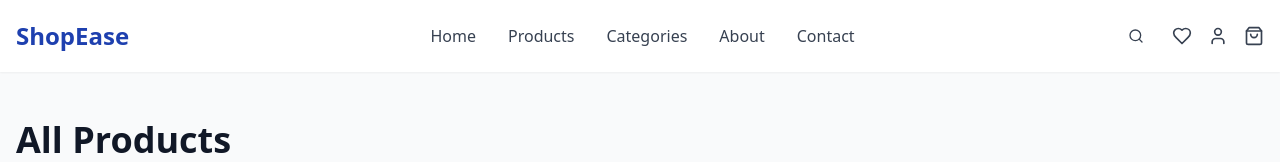
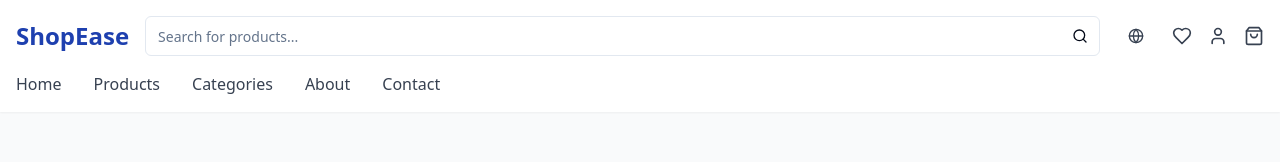
Before and after one commit to ammarsalah534/e-commerce-react, a React (Vite) app: page /category/toys in a window 1280 px wide. Shown: the top 162 px of the page. Built offline with nearby package versions, Linux system fonts and the light colour scheme.

Commit message:
Refactor: Update header with new elements
Update the header component to include a logo, search bar, language selector, cart, and profile/login button.

```diff
--- a/src/components/layout/Header.tsx
+++ b/src/components/layout/Header.tsx
@@ -8,7 +8,7 @@ import {
   Menu,
   X,
   Heart,
-  Home
+  Globe
 } from 'lucide-react';
 import { useCart } from '@/context/CartContext';
 import { Badge } from '@/components/ui/badge';
@@ -21,6 +21,12 @@ import {
   SheetTitle,
   SheetTrigger
 } from '@/components/ui/sheet';
+import {
+  DropdownMenu,
+  DropdownMenuContent,
+  DropdownMenuItem,
+  DropdownMenuTrigger,
+} from "@/components/ui/dropdown-menu";
 
 const Header: React.FC = () => {
   const { totalItems } = useCart();
@@ -37,6 +43,13 @@ const Header: React.FC = () => {
     console.log('Searching for:', searchQuery);
   };
 
+  const languages = [
+    { code: 'en', name: 'English' },
+    { code: 'ar', name: 'Arabic' },
+    { code: 'fr', name: 'French' },
+    { code: 'es', name: 'Spanish' },
+  ];
+
   const categories = [
     { name: 'Electronics', path: '/category/electronics' },
     { name: 'Clothing', path: '/category/clothing' },
@@ -47,67 +60,60 @@ const Header: React.FC = () => {
 
   return (
     <header className="sticky top-0 bg-white shadow-sm z-50">
-      {/* Top Bar with Logo and Icons */}
-      <div className="container mx-auto px-4 py-4 flex items-center justify-between">
+      {/* Top Bar with Logo, Search, Language, Cart, and Profile/Login */}
+      <div className="container mx-auto px-4 py-4">
+        <div className="flex flex-col md:flex-row items-center gap-4">
           {/* Logo */}
           <Link to="/" className="text-2xl font-bold text-shop-primary">
             ShopEase
           </Link>
 
-        {/* Desktop Navigation */}
-        <nav className="hidden md:flex space-x-8 ml-10">
-          <Link to="/" className="text-gray-700 hover:text-shop-primary font-medium">
-            Home
-          </Link>
-          <Link to="/products" className="text-gray-700 hover:text-shop-primary font-medium">
-            Products
-          </Link>
-          <Link to="/categories" className="text-gray-700 hover:text-shop-primary font-medium">
-            Categories
-          </Link>
-          <Link to="/about" className="text-gray-700 hover:text-shop-primary font-medium">
-            About
-          </Link>
-          <Link to="/contact" className="text-gray-700 hover:text-shop-primary font-medium">
-            Contact
-          </Link>
-        </nav>
-
-        {/* Search, Cart, Account */}
-        <div className="flex items-center space-x-4">
-          {/* Search Icon / Form */}
-          <Sheet>
-            <SheetTrigger asChild>
-              <Button variant="ghost" size="icon" className="text-gray-700">
-                <Search className="h-5 w-5" />
-              </Button>
-            </SheetTrigger>
-            <SheetContent side="top">
-              <SheetHeader>
-                <SheetTitle>Search Products</SheetTitle>
-              </SheetHeader>
-              <form onSubmit={handleSearch} className="mt-4">
-                <div className="flex gap-2">
+          {/* Search Bar */}
+          <form onSubmit={handleSearch} className="flex-1 w-full">
+            <div className="relative">
               <Input
                 type="search"
                 placeholder="Search for products..."
                 value={searchQuery}
                 onChange={(e) => setSearchQuery(e.target.value)}
-                    className="flex-grow"
+                className="w-full pr-10"
               />
-                  <Button type="submit">Search</Button>
+              <Button
+                type="submit"
+                size="icon"
+                variant="ghost"
+                className="absolute right-0 top-0 h-full"
+              >
+                <Search className="h-5 w-5" />
+              </Button>
             </div>
           </form>
-            </SheetContent>
-          </Sheet>
+
+          {/* Right-side items */}
+          <div className="flex items-center gap-4">
+            {/* Language Selector */}
+            <DropdownMenu>
+              <DropdownMenuTrigger asChild>
+                <Button variant="ghost" size="icon" className="text-gray-700">
+                  <Globe className="h-5 w-5" />
+                </Button>
+              </DropdownMenuTrigger>
+              <DropdownMenuContent align="end">
+                {languages.map((lang) => (
+                  <DropdownMenuItem key={lang.code}>
+                    {lang.name}
+                  </DropdownMenuItem>
+                ))}
+              </DropdownMenuContent>
+            </DropdownMenu>
 
             {/* Wishlist */}
             <Link to="/wishlist" className="text-gray-700 hidden md:block">
               <Heart className="h-5 w-5" />
             </Link>
 
-          {/* Account */}
-          <Link to="/account" className="text-gray-700 hidden md:block">
+            {/* Profile/Login */}
+            <Link to="/login" className="text-gray-700">
               <User className="h-5 w-5" />
             </Link>
 
@@ -128,6 +134,26 @@ const Header: React.FC = () => {
           </div>
         </div>
 
+        {/* Navigation Menu - Desktop */}
+        <nav className="hidden md:flex space-x-8 mt-4">
+          <Link to="/" className="text-gray-700 hover:text-shop-primary font-medium">
+            Home
+          </Link>
+          <Link to="/products" className="text-gray-700 hover:text-shop-primary font-medium">
+            Products
+          </Link>
+          <Link to="/categories" className="text-gray-700 hover:text-shop-primary font-medium">
+            Categories
+          </Link>
+          <Link to="/about" className="text-gray-700 hover:text-shop-primary font-medium">
+            About
+          </Link>
+          <Link to="/contact" className="text-gray-700 hover:text-shop-primary font-medium">
+            Contact
+          </Link>
+        </nav>
+      </div>
+
       {/* Mobile Menu */}
       {isMenuOpen && (
         <div className="fixed inset-0 bg-white z-50 flex flex-col md:hidden animate-fade-in">
@@ -138,9 +164,29 @@ const Header: React.FC = () => {
             </Button>
           </div>
           <div className="p-4 flex flex-col space-y-4 overflow-auto flex-grow">
+            {/* Mobile Search */}
+            <form onSubmit={handleSearch} className="mb-4">
+              <div className="relative">
+                <Input
+                  type="search"
+                  placeholder="Search for products..."
+                  value={searchQuery}
+                  onChange={(e) => setSearchQuery(e.target.value)}
+                  className="w-full pr-10"
+                />
+                <Button
+                  type="submit"
+                  size="icon"
+                  variant="ghost"
+                  className="absolute right-0 top-0 h-full"
+                >
+                  <Search className="h-5 w-5" />
+                </Button>
+              </div>
+            </form>
+
             <Link to="/" className="flex items-center space-x-2 p-2 hover:bg-gray-100 rounded" onClick={toggleMenu}>
-              <Home className="h-5 w-5" />
-              <span>Home</span>
+              Home
             </Link>
             <Link to="/products" className="p-2 hover:bg-gray-100 rounded" onClick={toggleMenu}>
               Products
@@ -173,6 +219,18 @@ const Header: React.FC = () => {
             <Link to="/contact" className="p-2 hover:bg-gray-100 rounded" onClick={toggleMenu}>
               Contact
             </Link>
+
+            {/* Language Options */}
+            <div className="border-t my-2"></div>
+            <p className="font-medium">Language</p>
+            {languages.map((lang) => (
+              <button
+                key={lang.code}
+                className="p-2 w-full text-left hover:bg-gray-100 rounded pl-4"
+              >
+                {lang.name}
+              </button>
+            ))}
           </div>
         </div>
       )}
```
Lines whose indentation alone changed are shown as unchanged.
